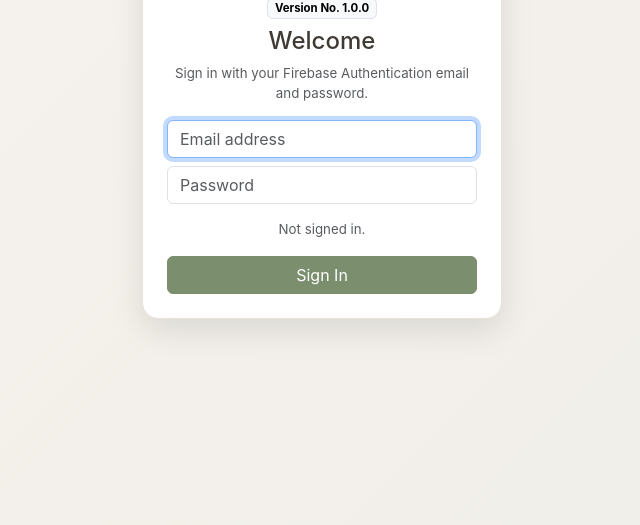
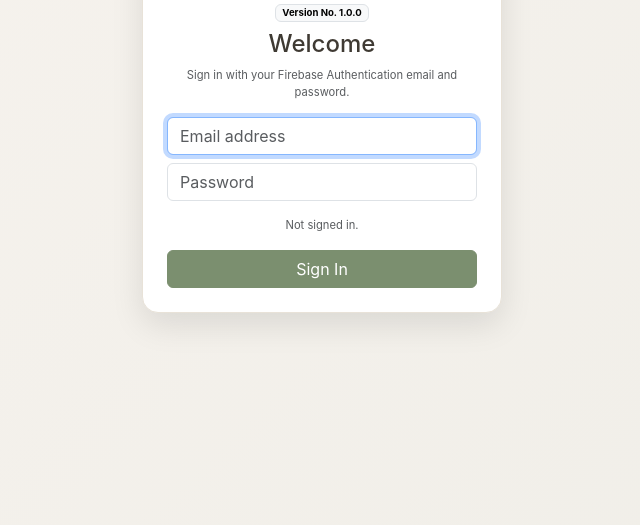
Before and after one commit to johnateofilo-ops/WebApp, a website with bundled scripts: page index.html in a window 1280 px wide. Shown: the part 275-800 px from the top of the page, without its empty margins (318-958 px from the left). Built offline with nearby package versions, Linux system fonts and the light colour scheme; no server answers; files whose address does not match are found by name.

Commit message:
Update styles.css

```diff
--- a/styles.css
+++ b/styles.css
@@ -12,7 +12,7 @@ body {
   font-family: Inter, system-ui, -apple-system, BlinkMacSystemFont, "Segoe UI", sans-serif;
   background: linear-gradient(135deg, #f7f3ee 0%, #f0eee8 100%);
   color: #3f3a33;
-  font-size: 0.95rem;
+  font-size: 0.80rem;
 }
 
 .card {
```
